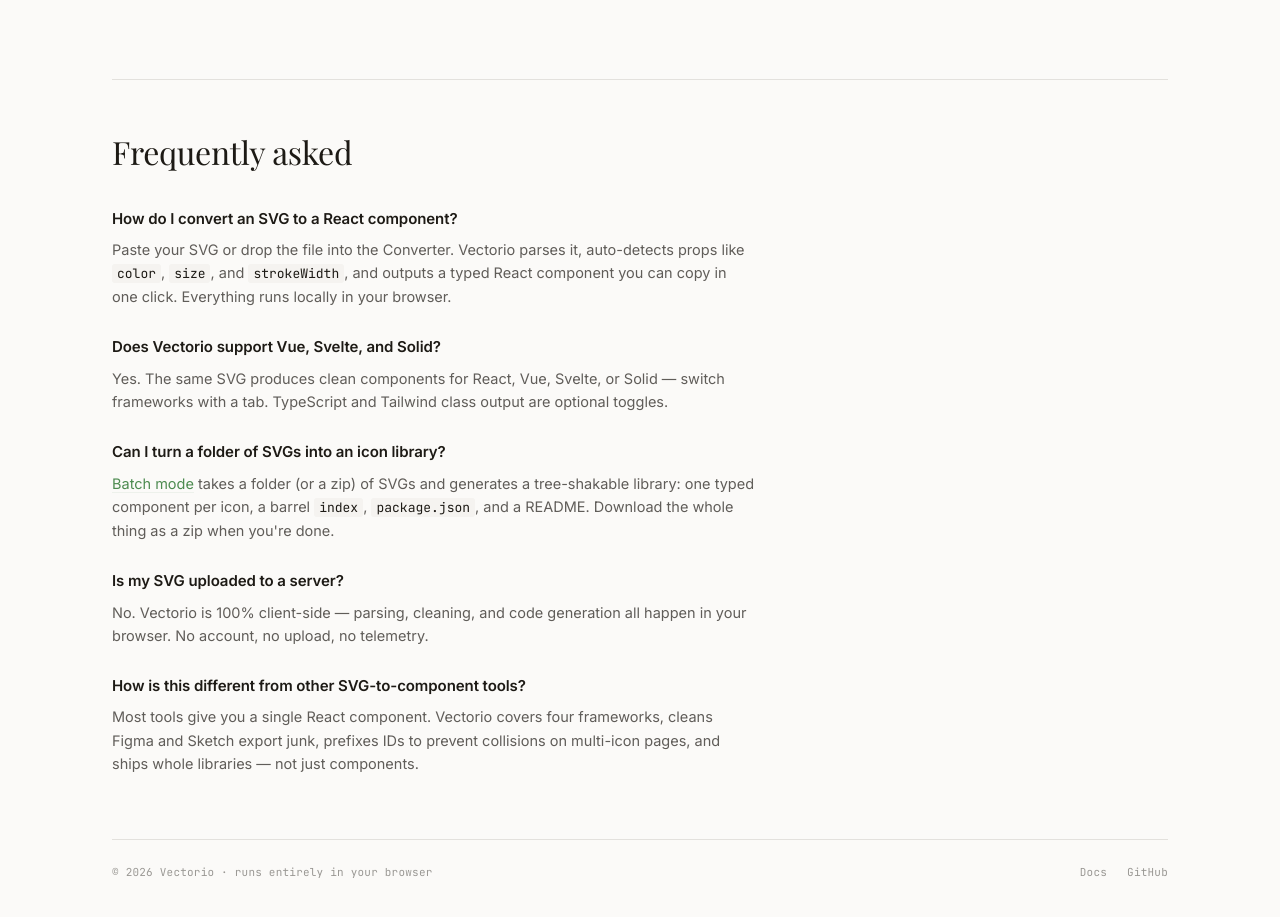
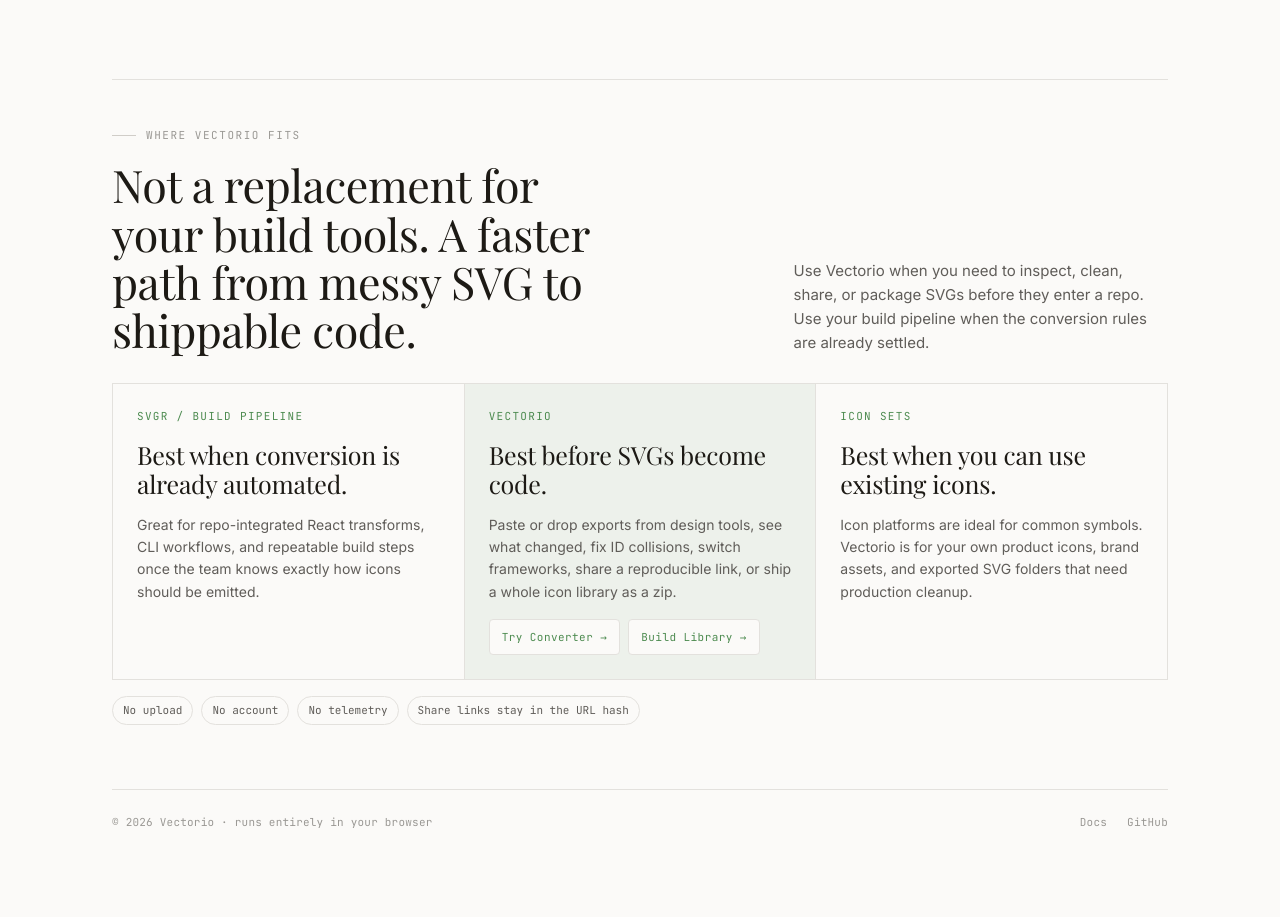
Before and after one commit to berkinduz/vectorio, a React (Vite) app: page / in a window 1280 px wide. Shown: the part 1720-2637 px from the top of the page. Built offline with nearby package versions, Linux system fonts and the light colour scheme; a web font is replaced by a local one.

Commit message:
feat: sharpen landing page positioning

```diff
--- a/src/screens/Landing.jsx
+++ b/src/screens/Landing.jsx
@@ -174,29 +174,44 @@
         </div>
       </div>
 
-      <section className="faq" aria-labelledby="faq-heading">
-        <h2 id="faq-heading" className="faq-heading">Frequently asked</h2>
-        <div className="faq-list">
-          <div className="faq-item">
-            <h3 className="faq-q">How do I convert an SVG to a React component?</h3>
-            <p className="faq-a">Paste your SVG or drop the file into the Converter. Vectorio parses it, auto-detects props like <code>color</code>, <code>size</code>, and <code>strokeWidth</code>, and outputs a typed React component you can copy in one click. Everything runs locally in your browser.</p>
+      <section className="positioning" aria-labelledby="positioning-heading">
+        <div className="positioning-head">
+          <div>
+            <div className="eyebrow">Where Vectorio fits</div>
+            <h2 id="positioning-heading" className="positioning-title">Not a replacement for your build tools. A faster path from messy SVG to shippable code.</h2>
           </div>
-          <div className="faq-item">
-            <h3 className="faq-q">Does Vectorio support Vue, Svelte, and Solid?</h3>
-            <p className="faq-a">Yes. The same SVG produces clean components for React, Vue, Svelte, or Solid — switch frameworks with a tab. TypeScript and Tailwind class output are optional toggles.</p>
+          <p>
+            Use Vectorio when you need to inspect, clean, share, or package SVGs before they enter a repo. Use your build pipeline when the conversion rules are already settled.
+          </p>
+        </div>
+
+        <div className="positioning-grid">
+          <div className="positioning-card">
+            <div className="positioning-kicker">SVGR / build pipeline</div>
+            <h3>Best when conversion is already automated.</h3>
+            <p>Great for repo-integrated React transforms, CLI workflows, and repeatable build steps once the team knows exactly how icons should be emitted.</p>
           </div>
-          <div className="faq-item">
-            <h3 className="faq-q">Can I turn a folder of SVGs into an icon library?</h3>
-            <p className="faq-a"><a href="/batch" className="faq-link" onClick={(e) => { if (e.metaKey || e.ctrlKey || e.shiftKey || e.button === 1) return; e.preventDefault(); setView("batch"); }}>Batch mode</a> takes a folder (or a zip) of SVGs and generates a tree-shakable library: one typed component per icon, a barrel <code>index</code>, <code>package.json</code>, and a README. Download the whole thing as a zip when you're done.</p>
+          <div className="positioning-card accent">
+            <div className="positioning-kicker">Vectorio</div>
+            <h3>Best before SVGs become code.</h3>
+            <p>Paste or drop exports from design tools, see what changed, fix ID collisions, switch frameworks, share a reproducible link, or ship a whole icon library as a zip.</p>
+            <div className="positioning-actions">
+              <button onClick={() => setView("converter")}>Try Converter →</button>
+              <button onClick={() => setView("batch")}>Build Library →</button>
+            </div>
           </div>
-          <div className="faq-item">
-            <h3 className="faq-q">Is my SVG uploaded to a server?</h3>
-            <p className="faq-a">No. Vectorio is 100% client-side — parsing, cleaning, and code generation all happen in your browser. No account, no upload, no telemetry.</p>
+          <div className="positioning-card">
+            <div className="positioning-kicker">Icon sets</div>
+            <h3>Best when you can use existing icons.</h3>
+            <p>Icon platforms are ideal for common symbols. Vectorio is for your own product icons, brand assets, and exported SVG folders that need production cleanup.</p>
           </div>
-          <div className="faq-item">
-            <h3 className="faq-q">How is this different from other SVG-to-component tools?</h3>
-            <p className="faq-a">Most tools give you a single React component. Vectorio covers four frameworks, cleans Figma and Sketch export junk, prefixes IDs to prevent collisions on multi-icon pages, and ships whole libraries — not just components.</p>
-          </div>
+        </div>
+
+        <div className="trust-strip" aria-label="Privacy and workflow guarantees">
+          <span>No upload</span>
+          <span>No account</span>
+          <span>No telemetry</span>
+          <span>Share links stay in the URL hash</span>
         </div>
       </section>
 
--- a/src/styles.css
+++ b/src/styles.css
@@ -685,50 +685,122 @@
 }
 .feature-cta:hover { border-bottom-color: var(--accent); }
 
-.faq {
+.positioning {
   margin-top: 96px;
   padding-top: 48px;
   border-top: 1px solid var(--rule);
 }
-.faq-heading {
+.positioning-head {
+  display: grid;
+  grid-template-columns: minmax(0, 1.1fr) minmax(280px, 0.65fr);
+  gap: 48px;
+  align-items: end;
+  margin-bottom: 28px;
+}
+.positioning-head .eyebrow {
+  margin-bottom: 18px;
+}
+.positioning-head > p {
+  font-size: 15px;
+  line-height: 1.6;
+  color: var(--fg-muted);
+  max-width: 42ch;
+}
+.positioning-title {
   font-family: var(--serif);
   font-weight: 400;
-  font-size: 32px;
+  font-size: clamp(30px, 3.5vw, 46px);
+  line-height: 1.08;
   letter-spacing: -0.01em;
   color: var(--fg);
-  margin-bottom: 32px;
-}
-.faq-list {
+  max-width: 18ch;
+}
+.positioning-grid {
   display: grid;
-  gap: 28px;
-  max-width: 68ch;
-}
-.faq-item { display: flex; flex-direction: column; gap: 8px; }
-.faq-q {
-  font-family: var(--sans);
-  font-size: 15px;
-  font-weight: 600;
-  color: var(--fg);
-  letter-spacing: -0.005em;
-}
-.faq-a {
-  font-size: 14.5px;
-  line-height: 1.6;
-  color: var(--fg-muted);
-}
-.faq-a code {
-  font-family: var(--mono);
-  font-size: 13px;
-  color: var(--fg);
+  grid-template-columns: repeat(3, minmax(0, 1fr));
+  border-top: 1px solid var(--rule);
+  border-left: 1px solid var(--rule);
+}
+.positioning-card {
+  min-height: 260px;
+  padding: 24px;
+  border-right: 1px solid var(--rule);
+  border-bottom: 1px solid var(--rule);
+  display: flex;
+  flex-direction: column;
+  gap: 16px;
+}
+.positioning-card.accent {
+  background: var(--accent-soft);
+}
+.positioning-kicker {
+  font-family: var(--mono);
+  font-size: 11px;
+  letter-spacing: 0.12em;
+  text-transform: uppercase;
+  color: var(--accent);
+}
+.positioning-card h3 {
+  font-family: var(--serif);
+  font-size: 25px;
+  font-weight: 400;
+  line-height: 1.16;
+  letter-spacing: -0.01em;
+  color: var(--fg);
+}
+.positioning-card p {
+  font-size: 14px;
+  line-height: 1.58;
+  color: var(--fg-muted);
+}
+.positioning-actions {
+  margin-top: auto;
+  display: flex;
+  flex-wrap: wrap;
+  gap: 8px;
+}
+.positioning-actions button {
+  padding: 9px 12px;
+  border: 1px solid var(--rule);
+  border-radius: 4px;
+  background: var(--bg);
+  color: var(--accent);
+  font-family: var(--mono);
+  font-size: 11px;
+  letter-spacing: 0.04em;
+  transition: border-color .15s, background .15s;
+}
+.positioning-actions button:hover {
+  border-color: var(--rule-strong);
   background: var(--bg-sunk);
-  padding: 1px 5px;
-  border-radius: 3px;
-}
-.faq-link {
-  color: var(--accent);
-  border-bottom: 1px solid var(--accent-soft);
-}
-.faq-link:hover { border-bottom-color: var(--accent); }
+}
+.trust-strip {
+  display: flex;
+  flex-wrap: wrap;
+  gap: 8px;
+  padding-top: 16px;
+}
+.trust-strip span {
+  display: inline-flex;
+  align-items: center;
+  min-height: 28px;
+  padding: 5px 10px;
+  border: 1px solid var(--rule);
+  border-radius: 999px;
+  color: var(--fg-muted);
+  font-family: var(--mono);
+  font-size: 11px;
+  background: var(--bg);
+}
+@media (max-width: 900px) {
+  .positioning-head,
+  .positioning-grid {
+    grid-template-columns: 1fr;
+  }
+  .positioning-card {
+    min-height: auto;
+  }
+}
 
 .footer {
   margin-top: 64px;
```
